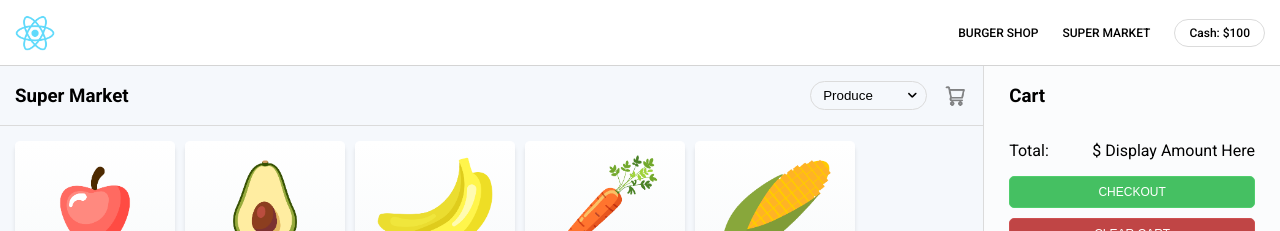
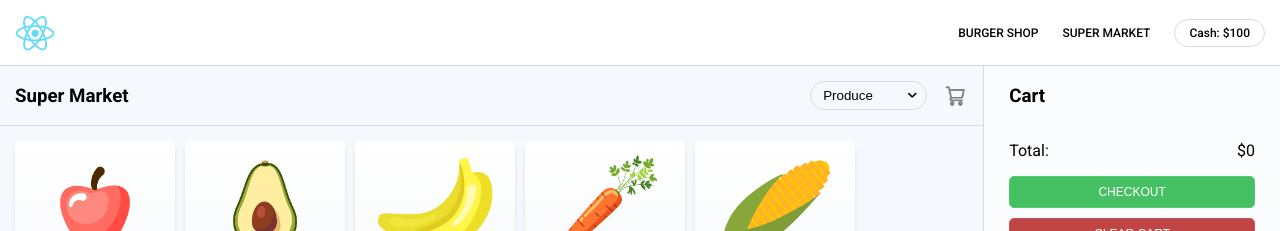
Before and after one commit to jhudson357/reactville-2-private, a React (Create React App) app: page /market in a window 1280 px wide. Shown: the top 231 px of the page. Built offline with nearby package versions, Linux system fonts and the light colour scheme; a web font is replaced by a local one.

Commit message:
get total cost of cart

```diff
--- a/src/Components/SuperMarket/Cart.jsx
+++ b/src/Components/SuperMarket/Cart.jsx
@@ -1,6 +1,11 @@
 import CartItem from './CartItem'
 
 const Cart = (props) => {
+  let totalCost = 0
+  props.cart.map(item => {
+    totalCost = Math.round((totalCost + (item.quantity*item.price))*100) /100
+  })
+
   return (
     <div className="cart">
       <h3>Cart</h3>
@@ -11,7 +16,7 @@ const Cart = (props) => {
 
       <div className="cart-total">
         <p>Total:</p>
-        <p>$ Display Amount Here</p>
+        <p>${totalCost}</p>
       </div>
 
       <button>CHECKOUT</button>
```
